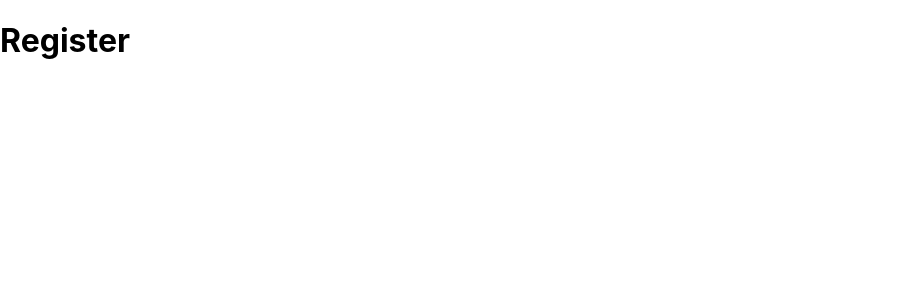
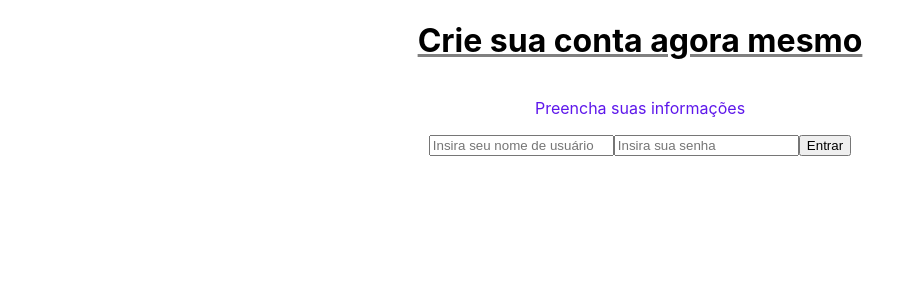
Before and after one commit to DanielDaher/chat-voll, a Next.js app: page /Register in a window 1280 px wide. Shown: the top 300 px of the page, without its empty margins (0-924 px from the left). Built offline with nearby package versions, Linux system fonts and the light colour scheme.

Commit message:
create: add Register inputs to homepage

```diff
--- a/pages/Register.js
+++ b/pages/Register.js
@@ -1,3 +1,19 @@
 export default function Register() {
-  return <h1>Register</h1>
+  return (
+    <main className='register'>
+      <h1>Crie sua conta agora mesmo</h1>
+      <p>Preencha suas informações</p>
+      <form>
+        <input
+          type='text'
+          placeholder="Insira seu nome de usuário"
+        />
+        <input
+          type='password'
+          placeholder="Insira sua senha"
+        />
+        <button>Entrar</button>
+      </form>
+    </main>
+  );
 }
--- a/pages/_app.js
+++ b/pages/_app.js
@@ -1,5 +1,6 @@
-import '../styles/globals.css'
-import '../styles/Login.css'
+import '../styles/globals.css';
+import '../styles/Login.css';
+import '../styles/Register.css';
 
 function MyApp({ Component, pageProps }) {
   return <Component {...pageProps} />
--- /dev/null
+++ b/styles/Register.css
@@ -0,0 +1,16 @@
+.register {
+  display: flex;
+  flex-direction: column;
+  align-items: center;
+  min-height: 100vh;
+  min-width: 70vw;
+}
+
+.register h1 {
+  text-decoration: underline;
+  text-decoration-color: gray;
+}
+
+.register p {
+  color: #5e17eb;
+}
```
